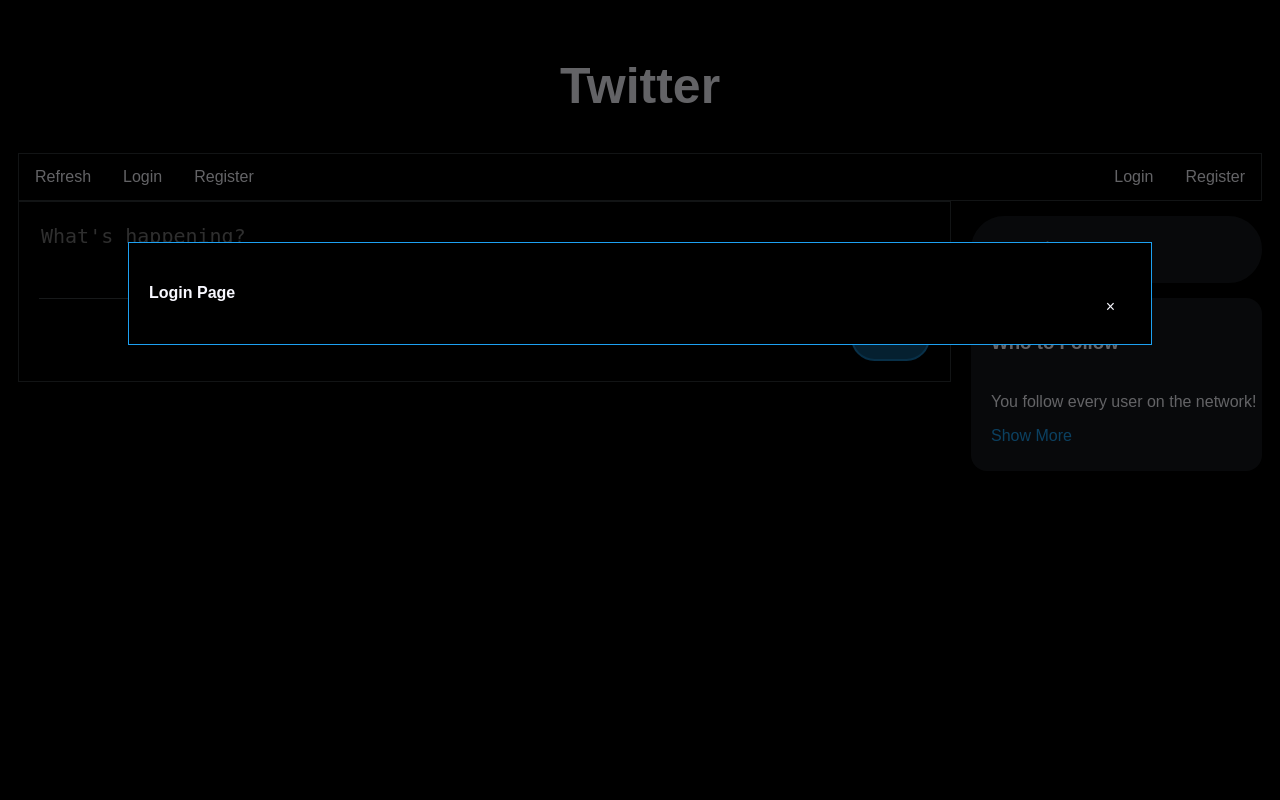
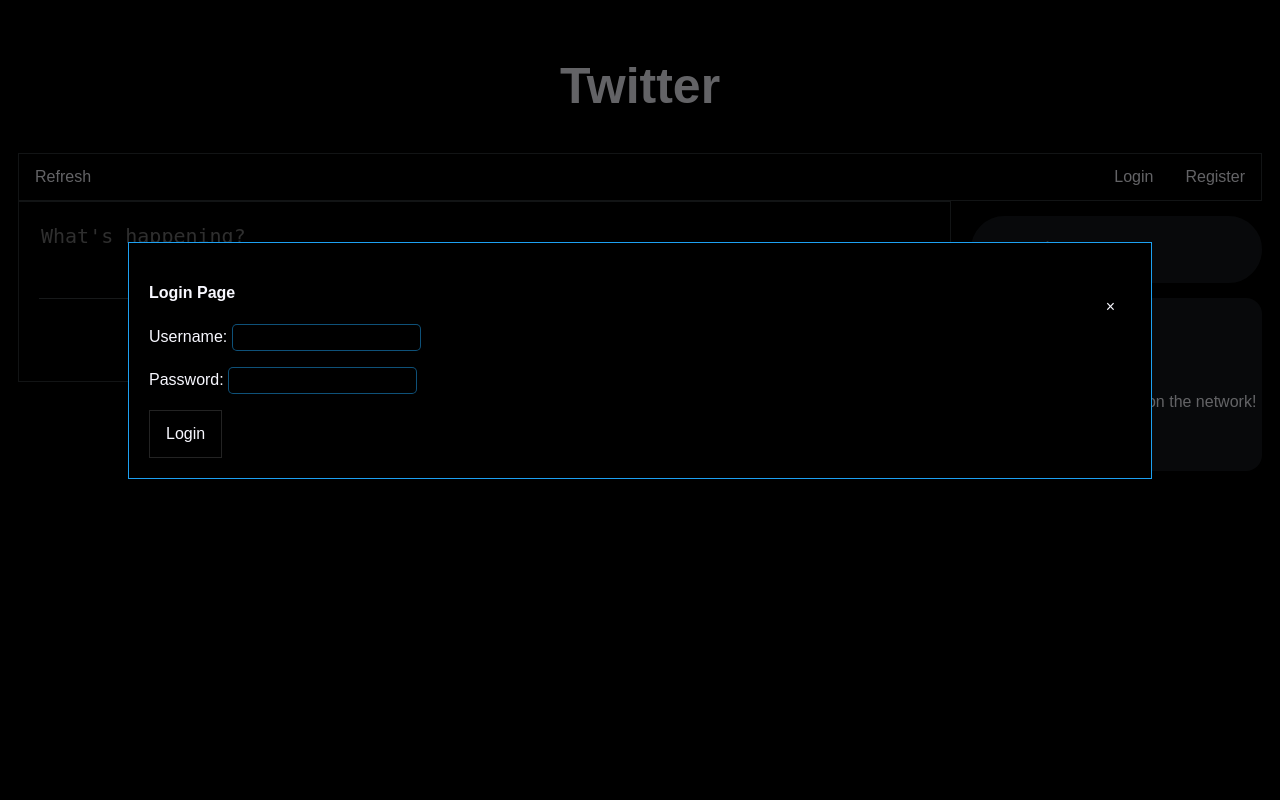
Before and after one commit to Intro-to-SE-Spring-21/Group-8, a Django app: page / in a window 1280 px wide, after a click on "Login". Run offline with Django 3.2, Linux system fonts and the light colour scheme; data that the repository does not hold is empty; some libraries are stand-ins or nearby versions.

Commit message:
Update login page Doesn't complete.

```diff
--- a/MainApp/forms.py
+++ b/MainApp/forms.py
@@ -1,7 +1,7 @@
 from django import forms
 from django.utils import timezone
 from .models import Tweet
-from django.contrib.auth.forms import UserChangeForm
+from django.contrib.auth.forms import UserChangeForm, UserCreationForm
 
 #Get the updated user model
 from django.contrib.auth import get_user_model
@@ -20,3 +20,9 @@ class UserUpdateForm(forms.ModelForm):
     class Meta:
         model = User
         fields = ['username', 'email', 'first_name', 'last_name','bio']
+
+class RegisterForm(UserCreationForm):
+
+    class Meta:
+        model = User
+        fields = ['username', 'email', 'first_name', 'last_name', 'bio']
--- a/MainApp/templates/MainApp/base_homepage.html
+++ b/MainApp/templates/MainApp/base_homepage.html
@@ -355,6 +355,17 @@ body {
   padding: 20px;
 }
 
+.form_login_register {
+  background-color: rgb(0,0,0);
+  color: ghostwhite;
+  border-width: 1.5px;
+  border-style: solid;
+  border-color: rgb(29,161,242,0.50);
+  border-radius: 5px;
+  padding: 5px;
+  outline: none;
+}
+
 .tweet textarea {
   width: 100%;
   height: 100%;
--- a/MainApp/templates/MainApp/homepage.html
+++ b/MainApp/templates/MainApp/homepage.html
@@ -15,9 +15,9 @@
   {% if validSession %}
   <a href="{% url 'MainApp:logout' %}" style="float:right">Logout</a>
   {% else %}
-  <a href="{% url 'MainApp:register' %}" style="float:right">Register</a>
 
-  <button id="login-btn" class="modal-btn" href="#login-modal">Login</button>
+  <button id="register-btn" class="modal-btn" href="#register-modal" style="float:right;">Register</button>
+  <button id="login-btn" class="modal-btn" href="#login-modal" style="float:right;">Login</button>
 
 
   <div id="login-modal" class="modal fade" role="dialog">
@@ -28,13 +28,20 @@
           <button type="button" class="close" data-dismiss="modal" style="float: right;">&times;</button>
           <h4 class="modal-title">Login Page</h4>
         </div>
+        <div class="modal-body">
+          <form method="POST" class="modal-form" name="login_form" action="{% url 'MainApp:homepage' %}">
+            {% csrf_token %}
+            {% load widget_tweaks %}
+            <p>Username: {{ login.username|add_class:"form_login_register" }}</p>
+            <p>Password: {{ login.password|add_class:"form_login_register" }}</p>
+            <button type="submit" class="btn btn-success" id="login_button" style="border-width: 1px; border-color: rgba(92, 92, 92, 0.39); border-style: solid;">Login</button>
+            <div style="clear: both;"></div>
+          </form>
+        </div>
       </div>
     </div>
     <div style="clear: both;"></div>
   </div>
-
-
-  <button id="register-btn" class="modal-btn" href="#register-modal">Register</button>
 
   <div id="register-modal" class="modal fade" role="dialog">
     <div class="modal-dialog">
@@ -42,14 +49,29 @@
       <div class="modal-content">
         <div class="modal-header">
           <button type="button" class="close" data-dismiss="modal" style="float: right;">&times;</button>
-          <h4 class="modal-title">Register Page</h4>
+          <h4 class="modal-title">Welcome To Twitter</h4>
+        </div>
+        <div class="modal-body">
+          <form method="POST" class="modal-form" name="register_form" action="{% url 'MainApp:homepage' %}">
+            {% csrf_token %}
+            <p>Please fill out information below</p>
+            <p style="color: rgb(29,161,242);">* Required Fields *</p>
+            <p>* Username: {{ register.username|add_class:"form_login_register" }}</p>
+            <p>First Name: {{ register.first_name|add_class:"form_login_register" }}</p>
+            <p>Last Name: {{ register.last_name|add_class:"form_login_register" }}</p>
+            <p>Email: {{ register.email|add_class:"form_login_register" }}</p>
+            <p>Personal Bio: {{ register.bio|add_class:"form_login_register" }}</p>
+            <p>* Password: {{ register.password1|add_class:"form_login_register" }}</p>
+            <p>* Check Password: {{ register.password2|add_class:"form_login_register" }}</p>
+            <button type="submit" class="btn btn-success" id="register_button" style="border-width: 1px; border-color: rgba(92, 92, 92, 0.39); border-style: solid;">Register</button>
+          </form>
+          <div style="clear: both;"></div>
         </div>
       </div>
     </div>
     <div style="clear: both;"></div>
   </div>
 
-  <a href="{% url 'MainApp:login' %}" style="float:right">Login</a>
   <!--Commenting out the modal button for now -->
   <!--<button style="float: right;">Login</button>--><!-- https://www.w3schools.com/howto/howto_css_modals.asp Code for making a modal popup window -->
 
@@ -89,6 +111,13 @@
        }
       }
     }
+
+    /*document.formHasErrors = {% if login.errors %}true{% else %}false{% endif %};
+    $( document ).ready(function() {
+       if (document.formHasErrors) {
+           $('#add-agent-modal').modal('toggle');
+       }
+    });*/
   </script>
 
   {% endif %}
--- a/MainApp/urls.py
+++ b/MainApp/urls.py
@@ -3,6 +3,7 @@ from . import views
 from django.contrib.auth import views as auth_views
 from MainApp.views import MainPage, ProfilePage, ProfileFollowing, ProfileFollowers, ProfileSettings, ProfileLikes
 app_name = 'MainApp'
+
 urlpatterns = [
     path('',MainPage.as_view(),name='homepage'),
     path('register/',views.register,name='register'),
@@ -12,6 +13,5 @@ urlpatterns = [
     path('<str:username>/settings',ProfileSettings.as_view(),name='settingstab'),
     path('<str:username>/following',ProfileFollowing.as_view(),name='followingtab'),
     path('<str:username>/likes',ProfileLikes.as_view(),name='likestab'),
-    path('<str:username>/followers',ProfileFollowers.as_view(),name='followerstab')
-
+    path('<str:username>/followers',ProfileFollowers.as_view(),name='followerstab'),
 ]
--- a/MainApp/views.py
+++ b/MainApp/views.py
@@ -2,10 +2,10 @@ import datetime
 from django.utils import timezone
 from django.shortcuts import render, get_object_or_404
 from django.http import HttpResponse, HttpResponseRedirect
-from django.contrib.auth.forms import UserCreationForm
+from django.contrib.auth.forms import UserCreationForm, AuthenticationForm
 from django.contrib.auth.models import User
 from .models import Tweet
-from .forms import Generate_Tweet, UserUpdateForm
+from .forms import Generate_Tweet, UserUpdateForm, RegisterForm
 import random
 from MainApp.models import Follow, Like
 from django.urls import reverse
@@ -22,7 +22,7 @@ def register(request):
 
     if request.method == 'POST':
         #Attempt to create account
-        form = UserCreationForm(request.POST)
+        form = RegisterForm(request.POST)
         if form.is_valid():
 
             form.save()
@@ -31,7 +31,7 @@ def register(request):
 
     else:
 
-        form = UserCreationForm()
+        form = RegisterForm()
 
     context = {'form':form}
     return render(request,'registration/register.html',context)
@@ -51,6 +51,36 @@ class GenericPage(TemplateView):
         if tweet.is_valid():
             new_tweet = Tweet.objects.create(tweet_creator=request.user, tweet_text=tweet.cleaned_data['tweet_text'], pub_date=datetime.datetime.now())
             new_tweet.save()
+
+    def registerForm(self,request,button_name):
+        """
+        This function creates a user with the capability to insert the extra information.
+        Inputs:
+        - request: Django request output
+        Returns:
+        - Home render
+        """
+        form = RegisterForm(request.POST)
+        if form.is_valid():
+            form.save()
+            return HttpResponseRedirect('/')
+        else:
+            form = UserCreationForm()
+
+    def loginForm(self,request,button_name):
+        """
+        This function logs a user into the website.
+        Inputs:
+        - request: Django request output
+        Returns:
+        - Home render
+        """
+        form = AuthenticationForm(request.POST)
+        if form.is_valid():
+            form.save()
+            return HttpResponseRedirect('/')
+        else:
+            form = AuthenticationForm()
 
 
     def deleteTweet(self,request,button_name):
@@ -299,9 +329,14 @@ class MainPage(GenericPage):
 
         AllUsers = User.objects.all()
 
+        register_form = RegisterForm()
+
+        login_form = AuthenticationForm()
+
         ### Variable declared to pass all information to webpage
         context = {'validSession':False, 'username':request.user.username, 'whoToFollow':rand_three,
-        'tweetFeed':tweetFeed, 'tweet':tweet_form, 'AllUsers':AllUsers}
+        'tweetFeed':tweetFeed, 'tweet':tweet_form, 'AllUsers':AllUsers, 'register':register_form,
+        'login':login_form}
 
         if request.user.is_authenticated:
             profile_user = get_object_or_404(User,username=request.user.username)
@@ -336,6 +371,12 @@ class MainPage(GenericPage):
 
         if request.POST.get('delete_button'):
             self.deleteTweet(request,'delete_button')
+
+        if request.POST.get('login_button'):
+            self.loginForm(request, 'login_button')
+
+        if request.POST.get('register_button'):
+            self.registerForm(request, 'register_button')
 
         return self.get(request)
 
--- a/src/settings.py
+++ b/src/settings.py
@@ -38,6 +38,7 @@ INSTALLED_APPS = [
     'django.contrib.sessions',
     'django.contrib.messages',
     'django.contrib.staticfiles',
+    'widget_tweaks',
 ]
 
 MIDDLEWARE = [
```
